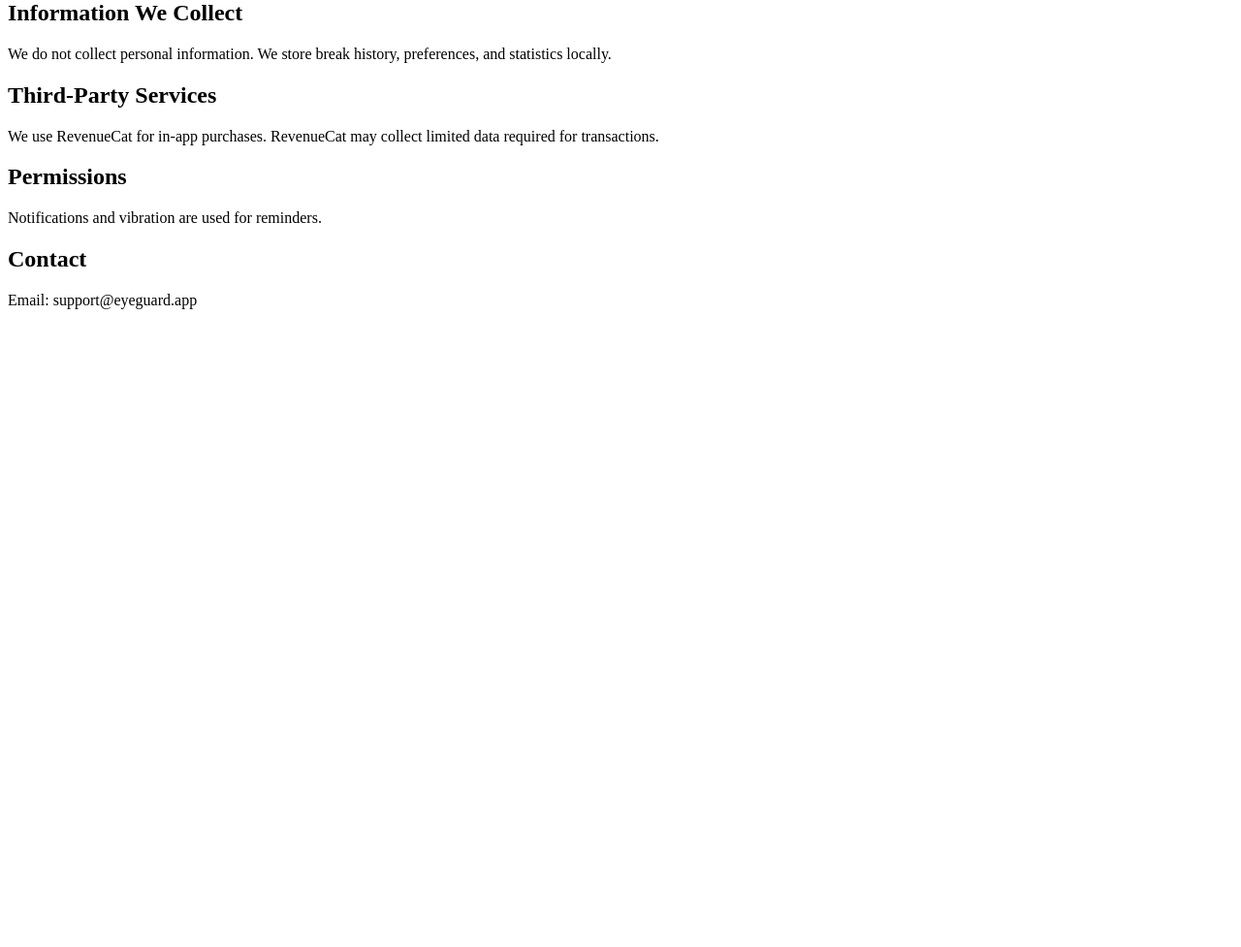
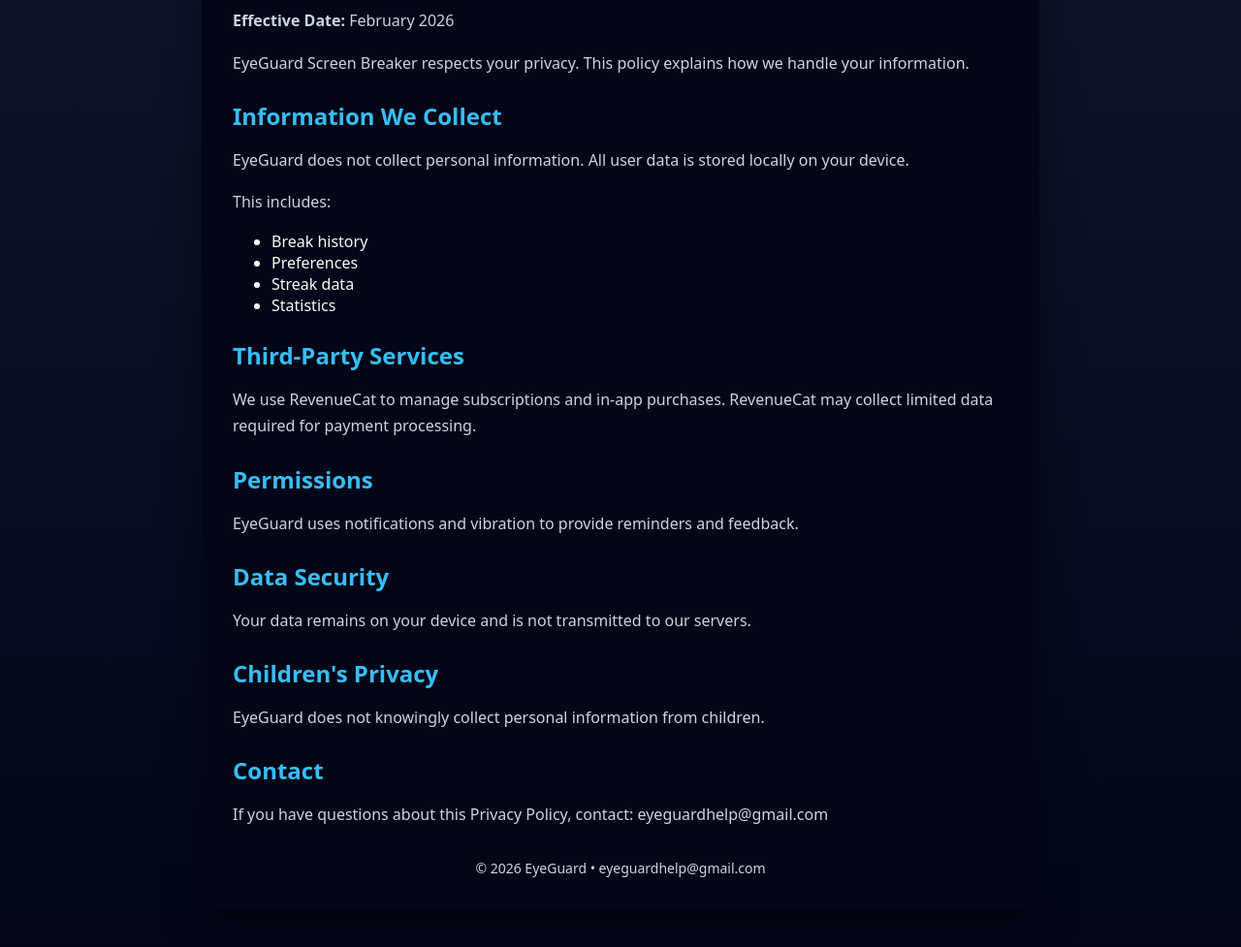
Before and after one commit to nickelitty-wq/eyeguard-legal, a plain HTML site: page privacy.html in a window 1280 px wide. Shown: the part 152-1129 px from the top of the page at 97% size. Before the commit the page ends 800 px from the top, so only its background shows below. Drawn offline with Linux system fonts and the light colour scheme.

Commit message:
Update privacy.html

```diff
--- a/privacy.html
+++ b/privacy.html
@@ -1,40 +1,122 @@
 <!DOCTYPE html>
-<html>
+<html lang="en">
 <head>
+  <meta charset="UTF-8" />
+  <meta name="viewport" content="width=device-width, initial-scale=1.0" />
   <title>Privacy Policy - EyeGuard</title>
+
+  <link rel="stylesheet" href="style.css" />
+
+  <style>
+    body {
+      background: linear-gradient(180deg, #0f172a, #020617);
+      color: #f8fafc;
+      font-family: system-ui, sans-serif;
+      padding: 32px 16px;
+      display: flex;
+      justify-content: center;
+    }
+
+    .container {
+      max-width: 800px;
+      background: #020617;
+      border-radius: 20px;
+      padding: 32px;
+      box-shadow: 0 20px 40px rgba(0,0,0,0.4);
+    }
+
+    h1 {
+      text-align: center;
+      margin-bottom: 24px;
+    }
+
+    h2 {
+      color: #38bdf8;
+      margin-top: 24px;
+      margin-bottom: 8px;
+    }
+
+    p {
+      color: #cbd5e1;
+      line-height: 1.7;
+      margin-bottom: 12px;
+    }
+
+    footer {
+      margin-top: 32px;
+      text-align: center;
+      color: #cbd5e1;
+      font-size: 14px;
+    }
+  </style>
 </head>
+
 <body>
+  <div class="container">
 
     <h1>Privacy Policy</h1>
 
-<p>Effective Date: February 2026</p>
+    <p><strong>Effective Date:</strong> February 2026</p>
 
     <p>
-EyeGuard Screen Breaker does not collect, store, or share personal data.
-All app data is stored locally on your device.
+      EyeGuard Screen Breaker respects your privacy. This policy explains how we
+      handle your information.
     </p>
 
     <h2>Information We Collect</h2>
+
     <p>
-We do not collect personal information.
-We store break history, preferences, and statistics locally.
+      EyeGuard does not collect personal information. All user data is stored
+      locally on your device.
     </p>
 
+    <p>
+      This includes:
+    </p>
+
+    <ul>
+      <li>Break history</li>
+      <li>Preferences</li>
+      <li>Streak data</li>
+      <li>Statistics</li>
+    </ul>
+
     <h2>Third-Party Services</h2>
+
     <p>
-We use RevenueCat for in-app purchases.
-RevenueCat may collect limited data required for transactions.
+      We use RevenueCat to manage subscriptions and in-app purchases.
+      RevenueCat may collect limited data required for payment processing.
     </p>
 
     <h2>Permissions</h2>
+
     <p>
-Notifications and vibration are used for reminders.
+      EyeGuard uses notifications and vibration to provide reminders and feedback.
+    </p>
+
+    <h2>Data Security</h2>
+
+    <p>
+      Your data remains on your device and is not transmitted to our servers.
+    </p>
+
+    <h2>Children's Privacy</h2>
+
+    <p>
+      EyeGuard does not knowingly collect personal information from children.
     </p>
 
     <h2>Contact</h2>
+
     <p>
-Email: support@eyeguard.app
+      If you have questions about this Privacy Policy, contact:
+      eyeguardhelp@gmail.com
     </p>
 
+    <footer>
+      © 2026 EyeGuard • eyeguardhelp@gmail.com
+    </footer>
+
+  </div>
 </body>
 </html>
```
Lines whose indentation alone changed are shown as unchanged.
